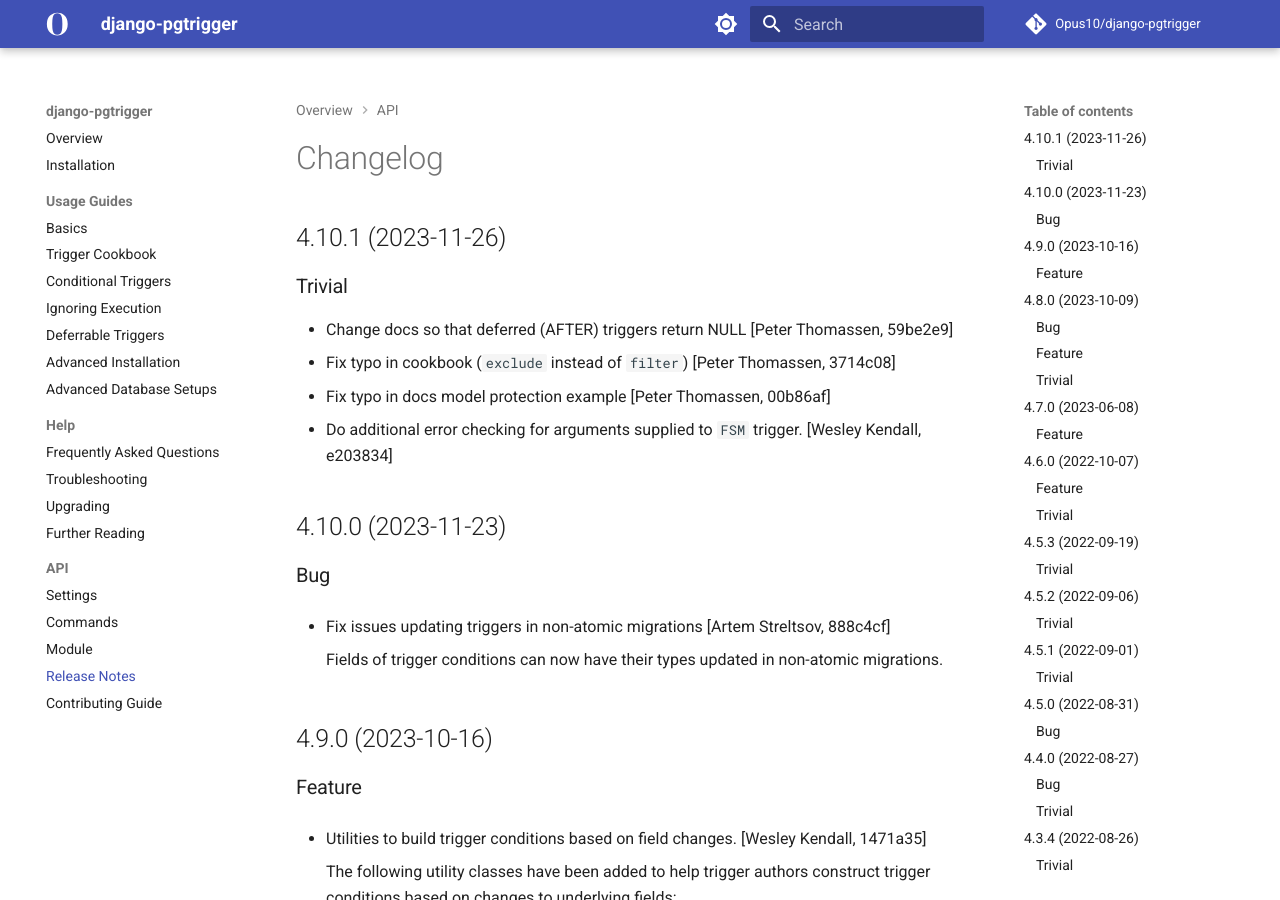
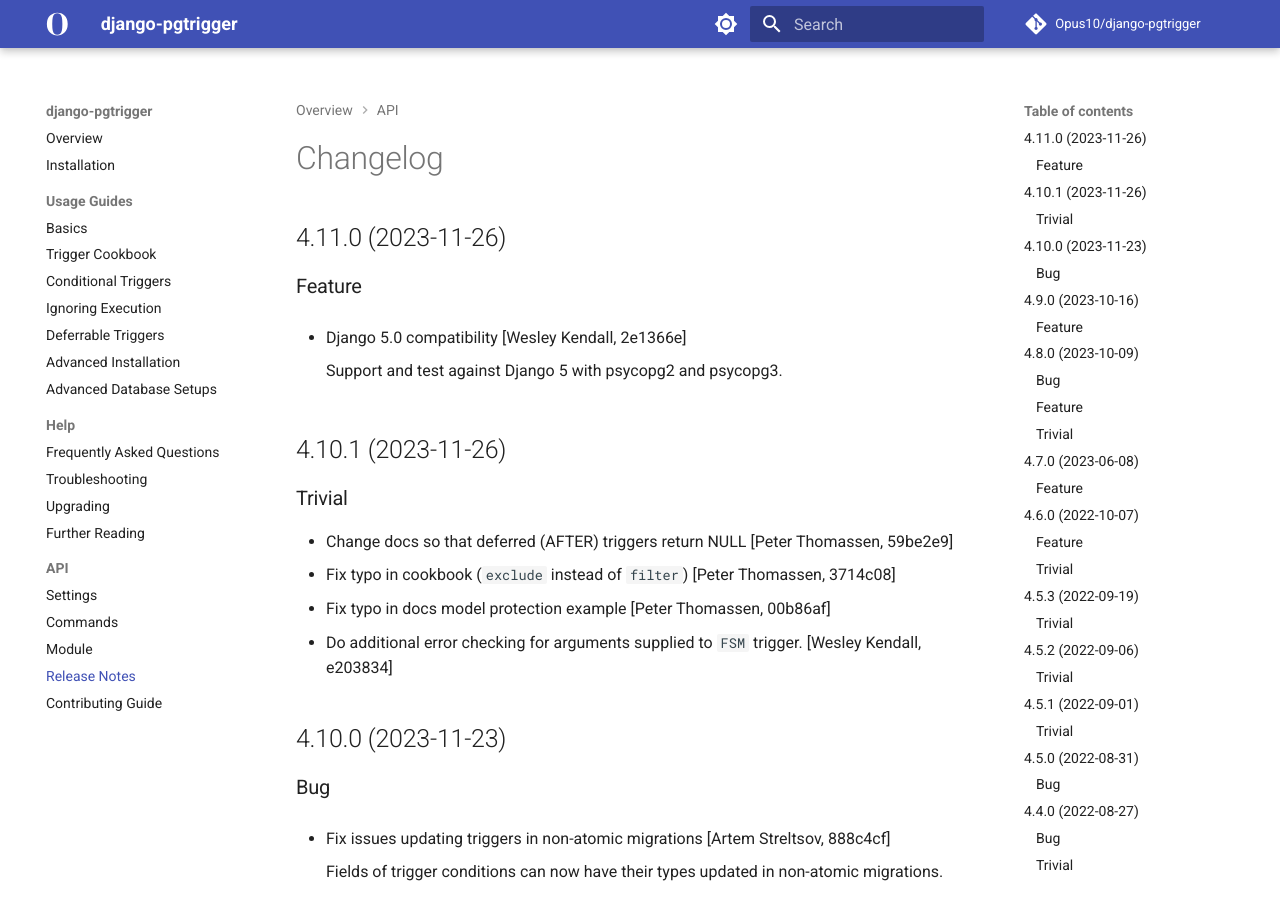
Before and after one commit to Opus10/django-pgtrigger, an MkDocs documentation site: the page built from docs/release_notes.md, in a window 1280 px wide and 900 px high. Built offline with MkDocs 1.6.1 and Material for MkDocs 9.7.7, drawn with Linux system fonts in a browser that asks for light colours; comment, search, counter and statistics services are not loaded.

Commit message:
Release version 4.11.0 [skip ci]
Type: trivial

```diff
--- a/docs/release_notes.md
+++ b/docs/release_notes.md
@@ -1,4 +1,12 @@
 # Changelog
+
+## 4.11.0 (2023-11-26)
+
+### Feature
+
+  - Django 5.0 compatibility [Wesley Kendall, 2e1366e]
+
+    Support and test against Django 5 with psycopg2 and psycopg3.
 
 ## 4.10.1 (2023-11-26)
 
--- a/pyproject.toml
+++ b/pyproject.toml
@@ -31,7 +31,7 @@
 exclude = [
   "*/tests/"
 ]
-version = "4.10.1"
+version = "4.11.0"
 description = "Postgres trigger support integrated with Django models."
 authors = ["Wes Kendall"]
 classifiers = [
```
Also changed, not shown: CHANGELOG.md (+8 -0 lines).
